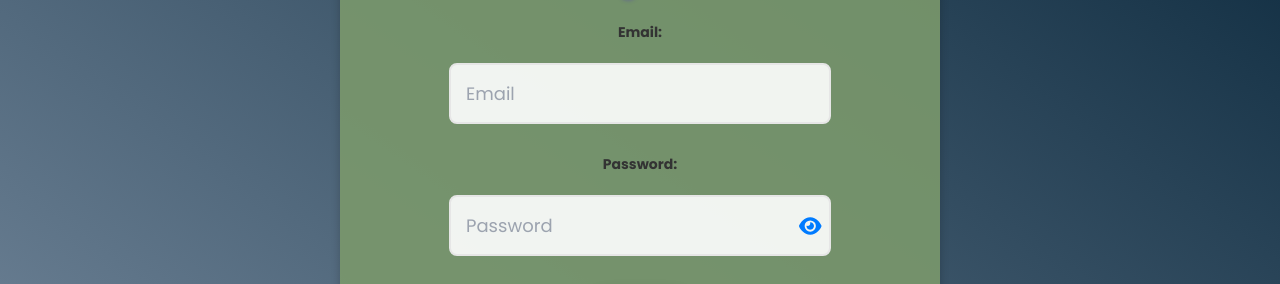
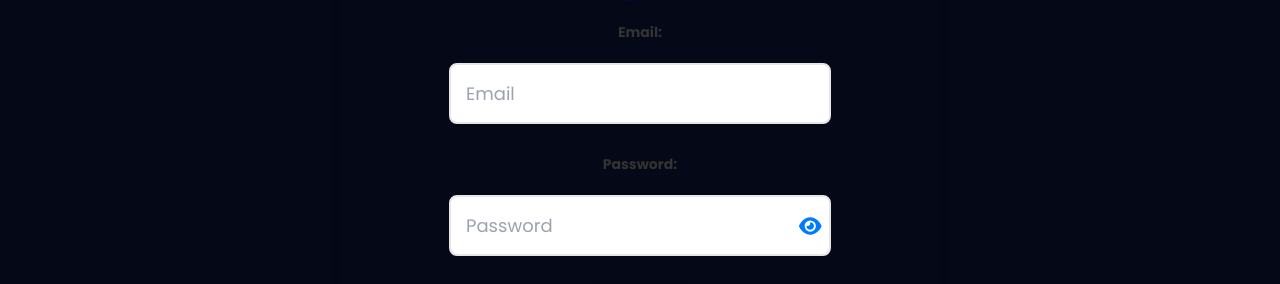
Before and after one commit to hello-developer-sanjay/EduXcel-Empowering-Careers-in-Tech-Expert-Insights-Cutting-Edge-Education-and-Skill-Mastery, a React (Vite) app in the folder frontend/: page /signin in a window 1280 px wide. Shown: the part 246-530 px from the top of the page. Built offline with nearby package versions, Linux system fonts and the light colour scheme; no server answers.

Commit message:
Update AuthForms.css

```diff
--- a/frontend/src/styles/AuthForms.css
+++ b/frontend/src/styles/AuthForms.css
@@ -6,12 +6,12 @@
   justify-content: center;
   align-items: center;
   min-height: 100vh;
-  background-image: linear-gradient(to right top, #899baf, #122f43);
+
 }
 
 /* Authentication box styling */
 .auth-box {
-  background-color: rgba(123, 152, 108, 0.9);
+
   border-radius: 10px;
   box-shadow: 0 2px 10px rgba(0, 0, 0, 0.2);
   padding: 30px;
@@ -49,7 +49,7 @@
   border-radius: 8px;
   font-size: 18px;
   color: #333333;
-  background-color: rgba(255, 255, 255, 0.9);
+
   transition: border-color 0.3s ease;
 }
 
```
